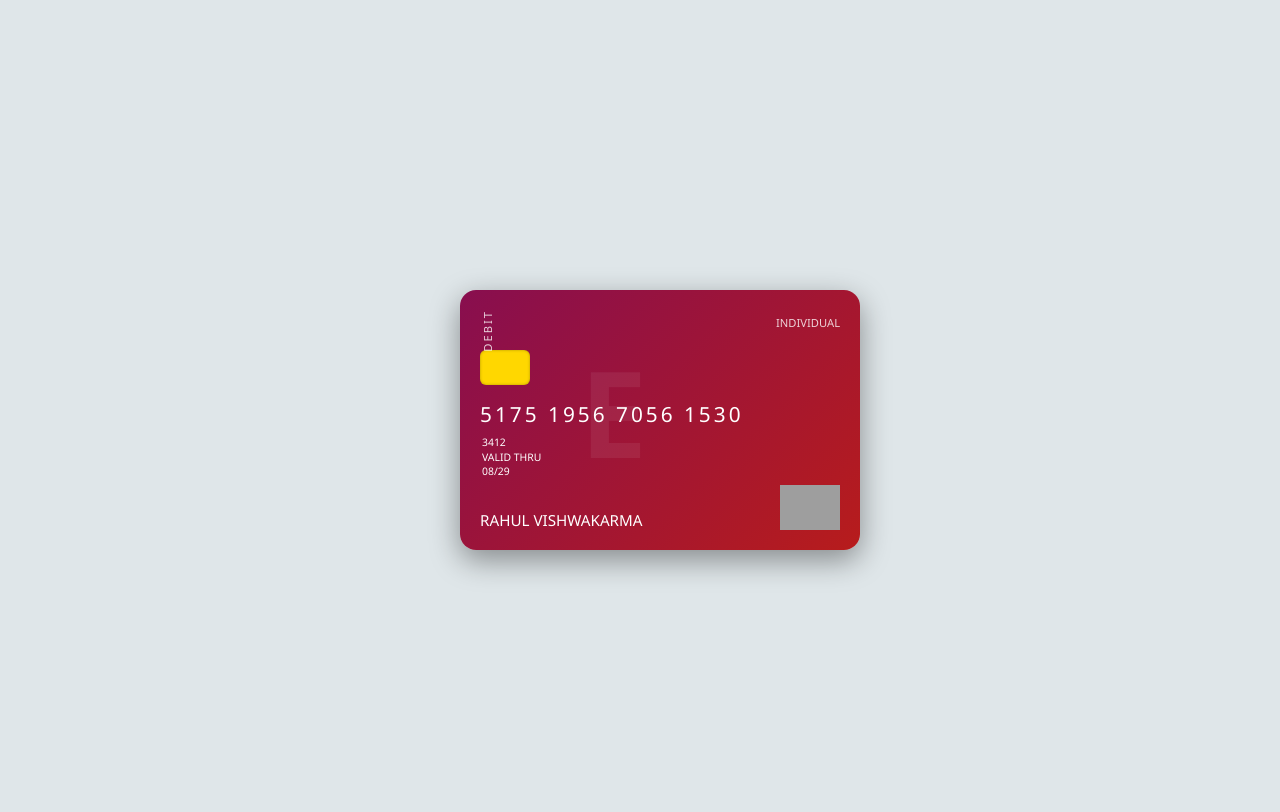
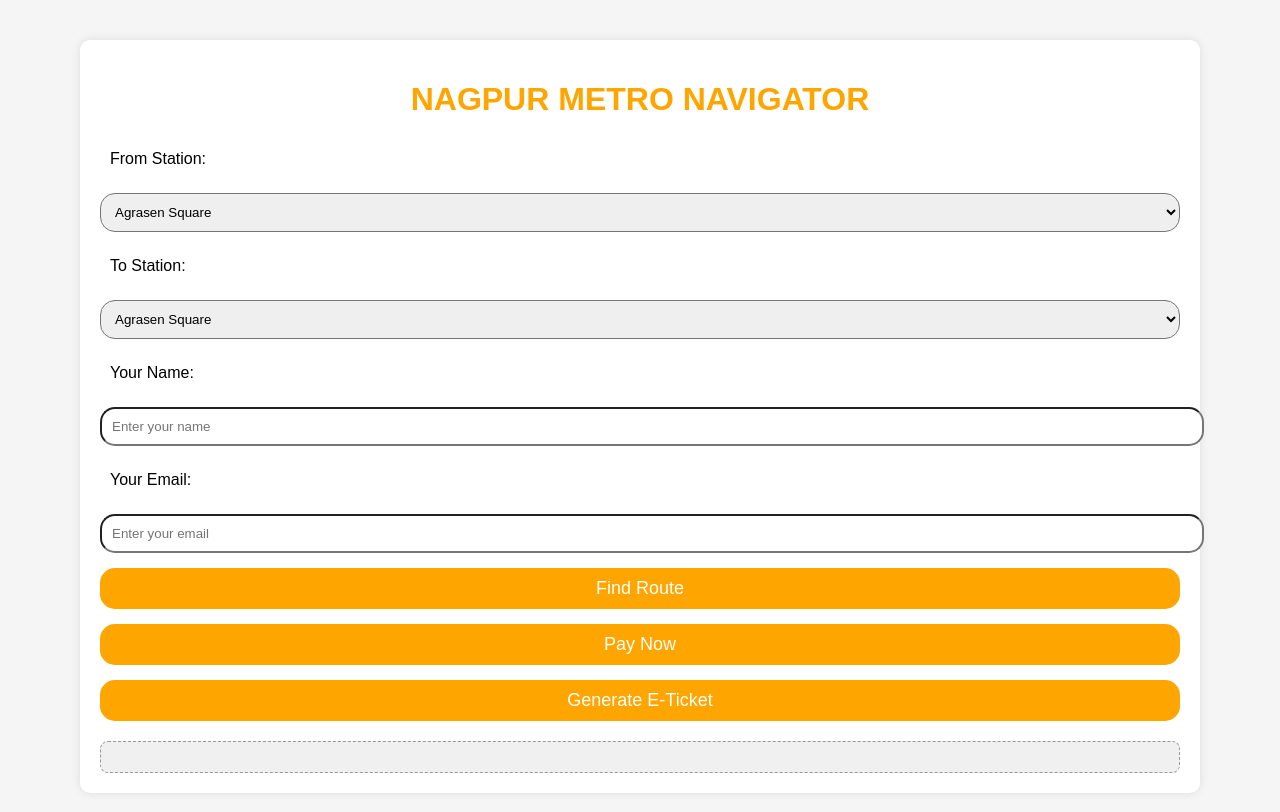
Before and after one commit to Neon-0-1/My-project-github.io, a plain HTML site: page index.html in a window 1280 px wide. Drawn offline with Linux system fonts and the light colour scheme; grey boxes are pictures that could not be loaded.

Commit message:
Update index.html

```diff
--- a/index.html
+++ b/index.html
@@ -1,236 +1,270 @@
 <!DOCTYPE html>
 <html lang="en">
 <head>
-  <meta charset="UTF-8" />
-  <meta name="viewport" content="width=device-width, initial-scale=1.0"/>
-  <title>Flip Credit Card</title>
+  <meta charset="UTF-8">
+  <title>Nagpur Metro Navigator</title>
   <style>
     body {
+      font-family: Arial, sans-serif;
+      background: #f5f5f5;
       margin: 0;
-      background: #dfe6e9;
-      height: 100vh;
-      display: flex;
-      justify-content: center;
-      align-items: center;
-      font-family: 'Segoe UI', sans-serif;
+      padding: 0;
+    }
+    .container {
+      max-width: 1080px;
+      background: white;
+      margin: 40px auto;
+      padding: 20px;
+      border-radius: 10px;
+      box-shadow: 0 0 10px rgba(0,0,0,0.1);
+    }
+    h1, h2 {
+      text-align: center;
+      color: #333;
+    }
+    label, select, input {
+      display: block;
+      width: 100%;
+      margin-bottom: 15px;
+      padding: 10px;
+      border-radius: 15px;
+    }
+    .output {
+      margin-top: 20px;
+      font-size: 16px;
+    }
+    .ticket {
+      background: #f0f0f0;
+      padding: 15px;
+      margin-top: 20px;
+      border-radius: 8px;
+      border: 1px dashed #999;
+    }
+    button {
+      display: block;
+      width: 100%;
+      margin-bottom: 15px;
+      padding: 10px;
+      font-size: 18px;
+      background-color: orange;
+      color: white;
+      border: none;
+      border-radius: 15px;
+      cursor: pointer;
+      transition: transform 0.2s ease;
+      position: relative;
+      z-index: 1;
+    }
+    button:active {
+      animation: pop 0.3s ease forwards;
+    }
+    button:active {
+      animation: pop 0.3s ease forwards;
     }
 
-    .card-wrapper {
-      width: 360px;
-      height: 220px;
-      perspective: 1500px;
+    @keyframes pop {
+      0% {
+        transform: scale(1);
+        opacity: 1;
+      }
+      50% {
+        transform: scale(1.2);
+        opacity: 0.8;
+      }
+      100% {
+        transform: scale(0);
+        opacity: 0;
+      }
+    .output {
+      margin-top: 20px;
+      font-size: 16px;
     }
-
-    .card {
+    .disabled {
+      background: #ccc;
+      cursor: not-allowed;
+    }
+    }
+    iframe {
       width: 100%;
-      height: 100%;
-      position: relative;
-      transform-style: preserve-3d;
-      transition: transform 0.8s ease;
-      cursor: pointer;
-    }
-
-    .card.is-flipped {
-      transform: rotateY(180deg);
-    }
-
-    .card-face {
-      position: absolute;
-      width: 100%;
-      height: 100%;
-      border-radius: 16px;
-      backface-visibility: hidden;
-      overflow: hidden;
-      box-shadow: 0 10px 30px rgba(0, 0, 0, 0.4);
-    }
-
-    .card-front {
-      background: linear-gradient(135deg, #880e4f, #b71c1c);
-      color: white;
-      padding: 20px;
-    }
-
-    .chip {
-      width: 50px;
-      height: 35px;
-      background: gold;
-      border-radius: 6px;
-      box-shadow: inset 0 0 3px rgba(0,0,0,0.3);
-      position: absolute;
-      top: 60px;
-      left: 20px;
-    }
-
-    .card-number {
-      font-size: 1.3em;
-      letter-spacing: 3px;
-      position: absolute;
-      top: 110px;
-      left: 20px;
-    }
-
-    .valid-thru {
-      font-size: 0.65em;
-      position: absolute;
-      top: 145px;
-      left: 22px;
-      line-height: 1.4;
-    }
-
-    .name {
-      position: absolute;
-      bottom: 20px;
-      left: 20px;
-      font-size: 0.95em;
-      font-weight: 500;
-    }
-
-    .visa-logo {
-      position: absolute;
-      bottom: 20px;
-      right: 20px;
-      width: 60px;
-    }
-
-    .big-symbol {
-      position: absolute;
-      top: 40px;
-      left: 120px;
-      font-size: 120px;
-      color: rgba(255, 255, 255, 0.07);
-      font-weight: bold;
-    }
-
-    .label {
-      position: absolute;
-      top: 20px;
-      left: 20px;
-      font-size: 0.7em;
-      writing-mode: vertical-lr;
-      transform: rotate(180deg);
-      opacity: 0.8;
-      letter-spacing: 2px;
-    }
-
-    .type {
-      position: absolute;
-      top: 25px;
-      right: 20px;
-      font-size: 0.7em;
-      opacity: 0.8;
-    }
-
-    .card-back {
-      background: linear-gradient(to bottom right, #2980b9, #3498db);
-      color: #fff;
-      transform: rotateY(180deg);
-      padding: 20px;
-      display: flex;
-      flex-direction: column;
-      justify-content: flex-start;
-      position: relative;
-    }
-
-    .black-strip {
-      position: absolute;
-      top: 20px;
-      left: 0;
-      right: 0;
-      height: 40px;
-      background: black;
-    }
-
-    .signature-strip {
-      margin-top: 80px;
-      display: flex;
-      align-items: center;
-      z-index: 2;
-    }
-
-    .signature {
-      flex: 1;
-      height: 35px;
-      background: repeating-linear-gradient(
-        white, white 2px, #ccc 2px, #ccc 3px
-      );
-      border-radius: 4px;
-      padding-left: 10px;
-      font-size: 0.75em;
-      color: #333;
-      display: flex;
-      align-items: center;
-    }
-
-    .cvv-box {
-      background: #fff;
-      color: #000;
-      padding: 5px 10px;
-      margin-left: 10px;
-      border-radius: 4px;
-      font-weight: bold;
-      font-size: 0.9em;
-      box-shadow: inset 0 0 2px #999;
-    }
-
-    .back-text {
-      margin-top: auto;
-      text-align: center;
-      font-size: 0.8em;
-      color: #fff;
-      padding-top: 10px;
-      z-index: 2;
+      height: 480px;
+      border: 2px solid #ccc;
+      border-radius: 15px;
+      margin-top: 30px;
     }
   </style>
 </head>
 <body>
+  <div class="container">
+  <h1 style="color: orange;">NAGPUR METRO NAVIGATOR</h1>
 
-  <div class="card-wrapper" onclick="toggleFlip()">
-    <div class="card" id="flipCard">
+    <label for="start">From Station:</label>
+    <select id="start"></select>
 
-      <!-- FRONT -->
-      <div class="card-face card-front">
-        <div class="chip"></div>
-        <div class="label">DEBIT</div>
-        <div class="type">INDIVIDUAL</div>
-        <div class="big-symbol">E</div>
-        <div class="card-number" id="cardNumber">0000 0000 0000 0000</div>
-        <div class="valid-thru">
-          3412<br>
-          VALID THRU<br>
-          08/29
-        </div>
-        <div class="name">RAHUL VISHWAKARMA</div>
-        <img src="https://upload.wikimedia.org/wikipedia/commons/0/04/Visa.svg" class="visa-logo" alt="Visa">
-      </div>
+    <label for="end">To Station:</label>
+    <select id="end"></select>
 
-      <!-- BACK -->
-      <div class="card-face card-back">
-        <div class="black-strip"></div>
-        <div class="signature-strip">
-          <div class="signature">Authorized Signature</div>
-          <div class="cvv-box">123</div>
-        </div>
-        <div class="back-text">
-          This is a custom flip card UI designed for Rahul Vishwakarma.
-        </div>
-      </div>
+    <label for="name">Your Name:</label>
+    <input type="text" id="name" placeholder="Enter your name">
 
-    </div>
+    <label for="email">Your Email:</label>
+    <input type="email" id="email" placeholder="Enter your email">
+
+    <button onclick="findRoute()">Find Route</button>
+    <button onclick="fakePayment()">Pay Now</button>
+    <button id="generateBtn" onclick="generateETicket()" disabled>Generate E-Ticket</button>
+
+    <div class="output" id="routeOutput"></div>
+    <div class="ticket" id="ticketOutput"></div>
+
+    <div id="mapContainer" style="display: none;">
+    <h2>🗺️ Nagpur Metro Route Map</h2>
+    <iframe
+    src="https://www.google.com/maps/d/embed?mid=1_XxytByz1n8ZEGqYluqNTMm07m5BN2w&ehbc=2E312F"
+    allowfullscreen
+    loading="lazy">
+  </iframe>
   </div>
 
   <script>
-    const card = document.getElementById('flipCard');
+    const orangeLine = [
+      "Khapri", "New Airport", "Airport South", "Airport", "Ujwal Nagar",
+      "Jaya Prakash Nagar", "Chhatrapati Square", "Ajni Square", "Ajni",
+      "Rahate Colony", "Congress Nagar", "Sitabuldi", "Zero Mile Freedom Park",
+      "Kasturchand Park", "Gaddi Godam Square", "Indora Square", "Kadbi Square",
+      "Nari Road", "Automotive Square"
+    ];
 
-    function toggleFlip() {
-      card.classList.toggle('is-flipped');
+    const aquaLine = [
+      "Prajapati Nagar", "Bhandewadi", "Vaishno Devi Square", "Ambedkar Square",
+      "Telephone Exchange", "Chitaroli Square", "Agrasen Square",
+      "Dosar Vaishya Square", "Nagpur Railway Station", "Cotton Market",
+      "Sitabuldi", "Jhansi Rani Square", "Institute of Engineers",
+      "Shankar Nagar Square", "LAD Square", "Ambazari Lake View (Dharampeth College)",
+      "Subhash Nagar", "Rachana Ring Road Junction", "Vasudev Nagar",
+      "Bansi Nagar", "Lokmanya Nagar"
+    ];
+
+    const allStations = [...new Set([...orangeLine, ...aquaLine])].sort();
+
+    const startSelect = document.getElementById("start");
+    const endSelect = document.getElementById("end");
+    const generateBtn = document.getElementById("generateBtn");
+
+    allStations.forEach(station => {
+      const opt1 = document.createElement("option");
+      opt1.value = station;
+      opt1.textContent = station;
+      startSelect.appendChild(opt1);
+
+      const opt2 = document.createElement("option");
+      opt2.value = station;
+      opt2.textContent = station;
+      endSelect.appendChild(opt2);
+    });
+
+    function getPlatform(line, fromIndex, toIndex, station) {
+      if (station === "Sitabuldi") {
+        if (line === "orange") return fromIndex < toIndex ? "Platform 1" : "Platform 2";
+        if (line === "aqua") return fromIndex < toIndex ? "Platform 4" : "Platform 3";
+      } else {
+        if (line === "orange") return fromIndex < toIndex ? "Platform 1" : "Platform 2";
+        if (line === "aqua") return fromIndex < toIndex ? "Platform 2" : "Platform 1";
+      }
+      return "Platform info not available";
     }
 
-    // Generate random 16-digit card number grouped in 4s
-    const numberElement = document.getElementById("cardNumber");
-    const randomDigits = Array.from({length: 16}, () => Math.floor(Math.random() * 10));
-    const formatted = randomDigits.join("").match(/.{1,4}/g).join(" ");
-    numberElement.textContent = formatted;
+    function findRoute() {
+  const from = startSelect.value;
+  const to = endSelect.value;
+  const out = document.getElementById("routeOutput");
+
+  if (from === to) {
+    out.innerHTML = "From and To stations cannot be the same.";
+    return;
+  }
+
+  // Show the map container when route is found
+  document.getElementById("mapContainer").style.display = "block";
+
+  const fromLine = orangeLine.includes(from) ? "orange" : "aqua";
+  const toLine = orangeLine.includes(to) ? "orange" : "aqua";
+
+  let direction = "";
+  let platform = "";
+  let routeStations;
+
+  if (fromLine === toLine) {
+    const line = fromLine === "orange" ? orangeLine : aquaLine;
+    const i1 = line.indexOf(from);
+    const i2 = line.indexOf(to);
+    routeStations = i1 < i2 ? line.slice(i1, i2 + 1) : line.slice(i2, i1 + 1).reverse();
+    platform = getPlatform(fromLine, i1, i2, from);
+    direction = `Line: ${fromLine.toUpperCase()} Line`;
+  } else {
+    const firstLine = fromLine === "orange" ? orangeLine : aquaLine;
+    const secondLine = toLine === "orange" ? orangeLine : aquaLine;
+    const i1 = firstLine.indexOf(from);
+    const iInter = firstLine.indexOf("Sitabuldi");
+    const i2 = secondLine.indexOf(to);
+    const iInter2 = secondLine.indexOf("Sitabuldi");
+
+    const part1 = i1 < iInter ? firstLine.slice(i1, iInter + 1) : firstLine.slice(iInter, i1 + 1).reverse();
+    const part2 = iInter2 < i2 ? secondLine.slice(iInter2 + 1, i2 + 1) : secondLine.slice(i2, iInter2).reverse();
+
+    routeStations = [...part1, ...part2];
+
+    const platform1 = getPlatform(fromLine, i1, iInter, from);
+    const platform2 = getPlatform(toLine, iInter2, i2, "Sitabuldi");
+
+    direction = `Start on ${fromLine.toUpperCase()} Line → Interchange at Sitabuldi → Continue on ${toLine.toUpperCase()} Line`;
+    platform = `From ${from} - ${platform1}<br>At Sitabuldi - Switch to ${platform2}`;
+  }
+
+  out.innerHTML = `
+    <strong>Route:</strong> ${routeStations.join(" → ")}<br>
+    <strong>${direction}</strong><br>
+    <strong>Boarding Info:</strong><br>${platform}
+  `;
+  }
+
+    function fakePayment() {
+      const name = document.getElementById("name").value;
+      const email = document.getElementById("email").value;
+      const from = startSelect.value;
+      const to = endSelect.value;
+
+      if (!name || !email || !from || !to || from === to) {
+        alert("Please fill all passenger details and valid stations before payment.");
+        return;
+      }
+
+      alert("✅ Payment Successful!");
+      generateBtn.disabled = false;
+    }
+
+    function generateETicket() {
+      const from = startSelect.value;
+      const to = endSelect.value;
+      const name = document.getElementById("name").value;
+      const email = document.getElementById("email").value;
+      const ticketDiv = document.getElementById("ticketOutput");
+
+      const now = new Date();
+      const validTill = new Date(now.getTime() + 60 * 60 * 1000);
+      const ticketNumber = 'NAG' + Math.floor(Math.random() * 900000 + 100000);
+
+      ticketDiv.innerHTML = `
+        <h3>🎫 E-Ticket</h3>
+        <strong>Name:</strong> ${name}<br>
+        <strong>Email:</strong> ${email}<br>
+        <strong>From:</strong> ${from}<br>
+        <strong>To:</strong> ${to}<br>
+        <strong>Ticket No:</strong> ${ticketNumber}<br>
+        <strong>Issued At:</strong> ${now.toLocaleTimeString()}<br>
+        <strong>Valid Till:</strong> ${validTill.toLocaleTimeString()}<br>
+        <em>Show this e-ticket during entry/check-in.</em>
+      `;
+    }
   </script>
-
 </body>
 </html>
```
